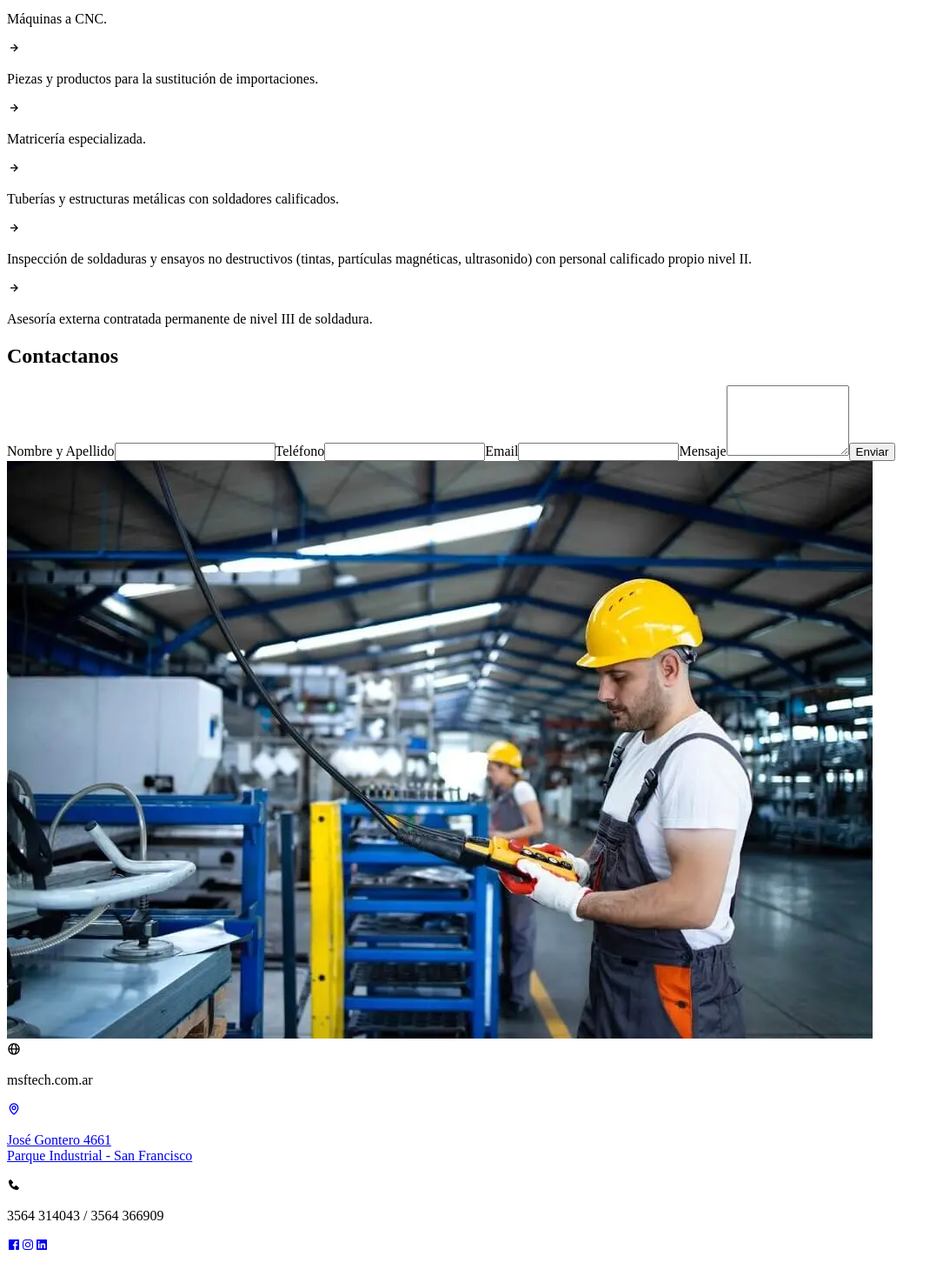
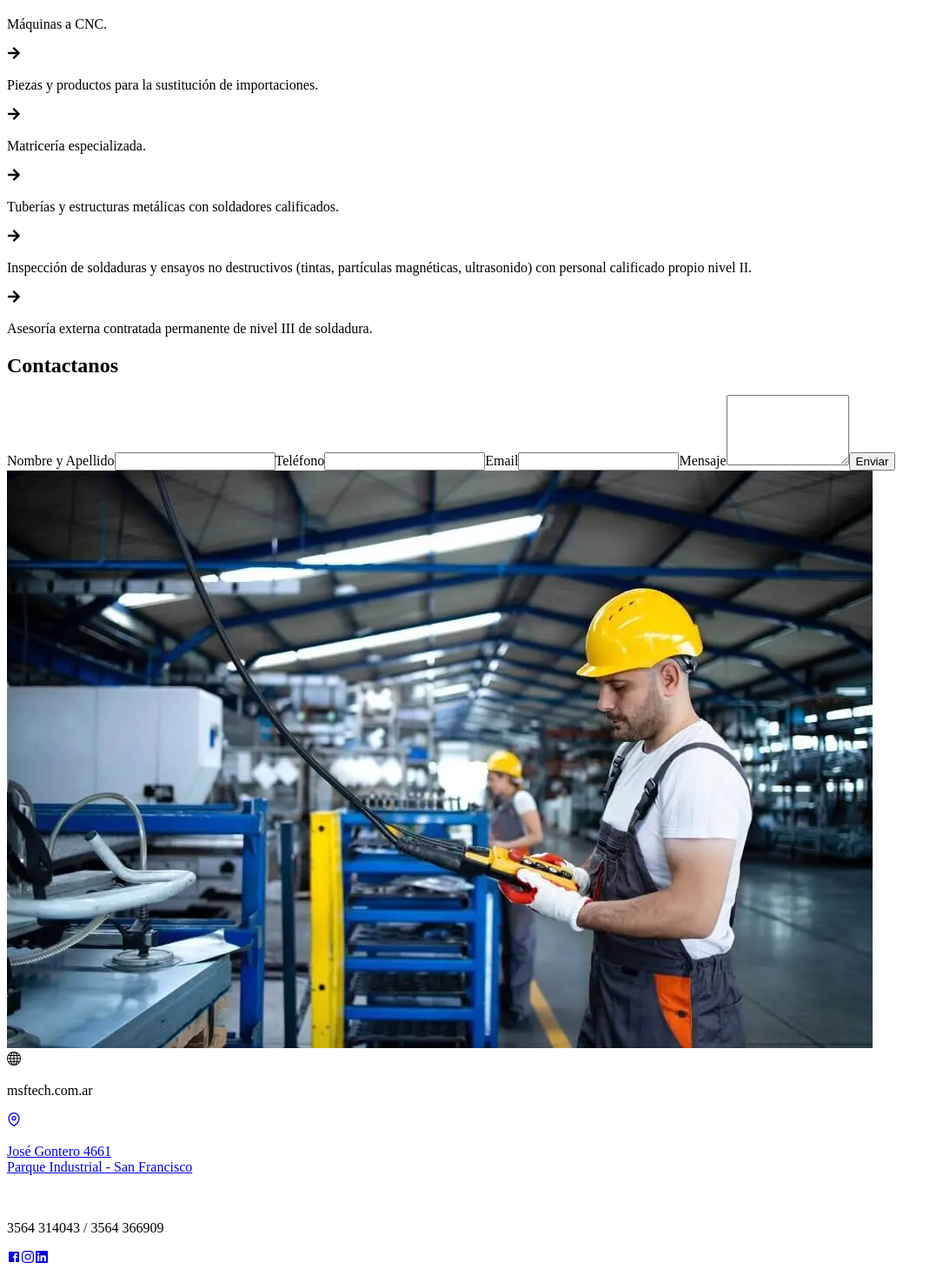
Before and after one commit to MatiasLuengo/MSF-web, a React (Vite) app: page /Servicios in a window 1280 px wide. Shown: the part 5243-6710 px from the top of the page at 87% size, without its empty margins (0-1085 px from the left). Built offline with nearby package versions, Linux system fonts and the light colour scheme; some icons are missing.

Commit message:
Change boxicons for react icons

```diff
--- a/index.html
+++ b/index.html
@@ -3,10 +3,9 @@
   <head>
     <meta charset="UTF-8" />
     <link rel="icon" type="" href="/public/isotipo.png" />
-    <meta http-equiv="Content-Security-Policy" content="default-src 'self' https://www.google.com/; img-src 'self' data:; script-src 'self'; style-src 'self' https://unpkg.com https://fonts.googleapis.com 'sha256-AZgYSs6teOIWGH3CY7wOT39Lm9agHkDl+CRvPSCMwVE='; font-src https://unpkg.com https://fonts.googleapis.com https://fonts.gstatic.com;">
+    <meta http-equiv="Content-Security-Policy" content="default-src 'self' https://www.google.com/; img-src 'self' data:; script-src 'self'; style-src 'self' fonts.googleapis.com 'sha256-H2j7+DvD+O08xg2Oj7fUtGoH6yg+9TdCcmatABQa9Jc='; font-src fonts.gstatic.com;">
     <meta name="viewport" content="width=device-width, initial-scale=1.0" />
     <meta name="description" content="Conoce nuestra empresa de ingeniería que ofrece innovación y seguridad en soluciones integrales en sectores industriales como el nuclear, agrario, ferroviario…">
-    <link href='https://unpkg.com/boxicons@2.1.4/css/boxicons.min.css' rel='stylesheet'>
     <link href="https://fonts.googleapis.com/css2?family=Noto+Sans+JP:wght@100&family=Rubik:wght@300&display=swap" rel="stylesheet">
     <title>MSF Tech</title>
   </head>
--- a/package.json
+++ b/package.json
@@ -12,6 +12,7 @@
   "dependencies": {
     "react": "^18.2.0",
     "react-dom": "^18.2.0",
+    "react-icons": "^4.12.0",
     "react-router-dom": "^6.17.0"
   },
   "devDependencies": {
--- a/src/components/Footer.jsx
+++ b/src/components/Footer.jsx
@@ -3,6 +3,12 @@ import iso from "../assets/ISO-9001W.svg"
 import iqnet from "../assets/iqNetW.svg"
 import {topFunction} from "../scripts/back-to-top"
 import { GetCurrentYear } from "../scripts/GetCurrentYear"
+import { BsGlobe } from "react-icons/bs";
+import { FiMapPin } from "react-icons/fi";
+import { FaPhone } from "react-icons/fa6";
+import { RiFacebookBoxFill } from "react-icons/ri";
+import { FaInstagram } from "react-icons/fa";
+import { FaLinkedin } from "react-icons/fa";
 
 export const Footer = ({  }) => {
     return (
@@ -10,26 +16,26 @@ export const Footer = ({  }) => {
             <div className="w-10/12 m-auto flex flex-row flex-wrap items-center justify-center gap-8 min-[1150px]:justify-between py-20">
                 <div className="flex flex-col text-white">
                     <div onClick={topFunction} className="flex flex-row gap-2 items-center text-xl  cursor-pointer hover:scale-105">
-                        <i className='bx bx-globe text-2xl pt-2' ></i>
+                        <BsGlobe className="mt-1 text-2xl" />
                         <p>msftech.com.ar</p>
                     </div>
                     <a href="https://maps.app.goo.gl/vrZNhYvnM3GounpS8" target="_blanck" className="flex flex-row gap-2 items-center text-xl  cursor-pointer hover:scale-105" rel="noreferrer noopener">
-                        <i className='bx bx-map text-2xl' ></i>
+                        <FiMapPin className="text-2xl"/>
                         <p>José Gontero 4661<br/>Parque Industrial - San Francisco</p>
                     </a>
                     <div className="flex flex-row gap-2 items-center text-xl ">
-                        <i className='bx bxs-phone text-2xl' ></i>
+                        <FaPhone className="ml-1"/>
                         <p>3564 314043 / 3564 366909</p>
                     </div>
                     <div className="flex flex-row justify-around items-center text-4xl uppercase mt-5">
                         <a className="hover:scale-105" href="https://www.facebook.com/msftechsa" target="_blank" rel="noreferrer noopener" aria-label="Ir a Facebook">
-                            <i className='bx bxl-facebook-square' ></i>
+                            <RiFacebookBoxFill />
                         </a>
                         <a className="hover:scale-105" href="https://www.instagram.com/msftechsa" target="_blank" rel="noreferrer noopener" aria-label="Ir a Instagram">
-                        <i className='bx bxl-instagram' ></i>
+                            <FaInstagram />
                         </a>
                         <a className="hover:scale-105" href="https://www.linkedin.com/feed/update/urn:li:activity:7120039199910617089" target="_blank" rel="noreferrer noopener" aria-label="Ir a Linkedin">
-                        <i className='bx bxl-linkedin-square' ></i>
+                            <FaLinkedin />
                         </a>
                     </div>
                 </div>
--- a/src/components/ServiceArticle.jsx
+++ b/src/components/ServiceArticle.jsx
@@ -1,7 +1,9 @@
+import { FaArrowRight } from "react-icons/fa";
+
 export const ServiceArticle = ({ text }) => {
     return (
-        <div className="flex items-center text-xl mt-4 gap-x-4">
-            <i className='bx bx-right-arrow-alt text-4xl'></i>
+        <div className="grid grid-flow-col items-center justify-start text-xl mt-4 gap-x-4">
+            <FaArrowRight className="text-2xl"/>
             <p>{text}</p>
         </div>
     );
--- a/src/index.css
+++ b/src/index.css
@@ -83,7 +83,9 @@
       background-color: #0df053;
       color: white;
       border-radius: 50px;
-      text-align: center;
+      display: flex;
+      align-items: center;
+      justify-content: center;
       font-size: 35px;
       box-shadow: 1px 2px 10px rgba(0,0,0,0.4);
       z-index: 300;
--- a/src/main.jsx
+++ b/src/main.jsx
@@ -9,6 +9,7 @@ import { NavBar } from './components/NavBar.jsx'
 import { Footer } from './components/Footer.jsx'
 import { NotRouteMatch } from './components/NotRouteMatch.jsx'
 import './index.css'
+import { FaWhatsapp } from "react-icons/fa";
 
 ReactDOM.createRoot(document.getElementById('root')).render(
   <React.StrictMode>
@@ -23,7 +24,7 @@ ReactDOM.createRoot(document.getElementById('root')).render(
       </Routes>
       <Footer/>
       <a className="btn-wpp" href="https://api.whatsapp.com/send/?phone=5493564366909" target="_blank" rel="noreferrer noopener" aria-label="Ir a WhatsApp">
-        <i className='bx bxl-whatsapp'></i>
+          <FaWhatsapp />
       </a>
     </BrowserRouter>
   </React.StrictMode>,
--- a/src/routes/Contact.jsx
+++ b/src/routes/Contact.jsx
@@ -1,6 +1,9 @@
 import { ContactForm } from "../components/ContactForm"
 import imgContact from "../assets/front.webp"
 import { Banner } from "../components/Banner"
+import { RiFacebookBoxFill } from "react-icons/ri";
+import { FaInstagram } from "react-icons/fa";
+import { FaLinkedin } from "react-icons/fa";
 
 export const Contact = ({  }) => {
 
@@ -10,13 +13,13 @@ export const Contact = ({  }) => {
         <h2 className="uppercase text-center text-4xl font-bold mb-20 mt-28">Seguinos en las redes</h2>
         <div className="flex flex-row justify-evenly items-center text-[76px] uppercase mt-5 mb-28 w-10/12 mx-auto">
             <a className="hover:scale-105 text-[#3b5998]" href="https://www.facebook.com/msftechsa" target="_blank" rel="noreferrer noopener" aria-label="Ir a Facebook">
-                <i className='bx bxl-facebook-square' ></i>
+                <RiFacebookBoxFill />
             </a>
             <a className="hover:scale-105 text-[#d12f70]" href="https://www.instagram.com/msftechsa" target="_blank" rel="noreferrer noopener" aria-label="Ir a Instagram">
-                <i className='bx bxl-instagram' ></i>
+                <FaInstagram />
             </a>
             <a className="hover:scale-105 text-[#0e76a8]" href="https://www.linkedin.com/feed/update/urn:li:activity:7120039199910617089" target="_blank" rel="noreferrer noopener" aria-label="Ir a Linkedin">
-                <i className='bx bxl-linkedin-square' ></i>
+                <FaLinkedin />
             </a>
         </div>
         <iframe className=" max-xs:w-10/12 m-auto w-full sm:h-80" src="https://www.google.com/maps/embed?pb=!1m14!1m8!1m3!1d13617.013068109176!2d-62.1213569!3d-31.4346938!3m2!1i1024!2i768!4f13.1!3m3!1m2!1s0x95cb282ffcdd8a35%3A0x16e70c1228aa22f9!2sMSF%20TECH%20SA!5e0!3m2!1sen!2sar!4v1698281007022!5m2!1sen!2sar"  allowFullScreen="" loading="lazy" referrerPolicy="no-referrer-when-downgrade"></iframe>
```
Also changed, not shown: 1 other file (tests, documents, lock files or other folders).
